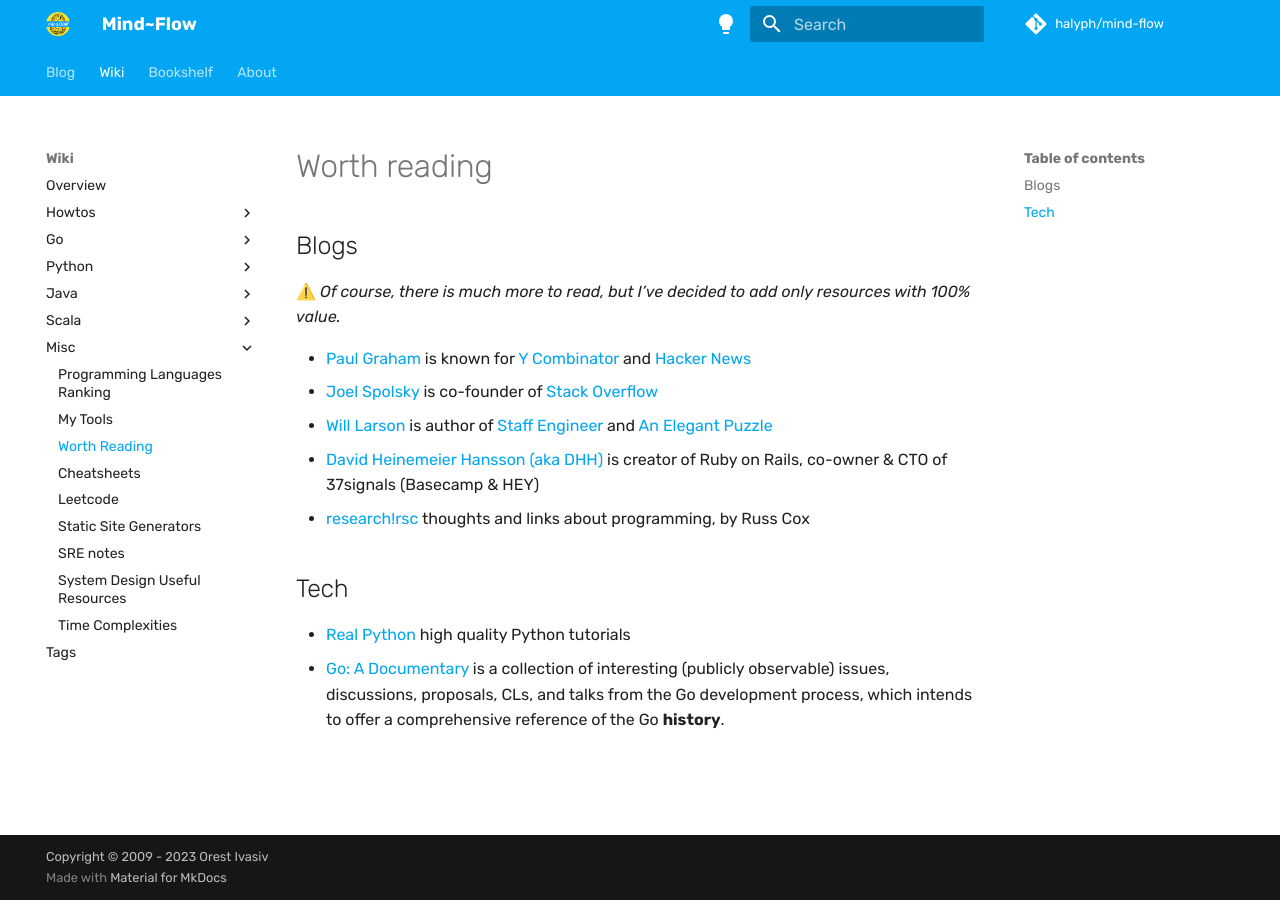
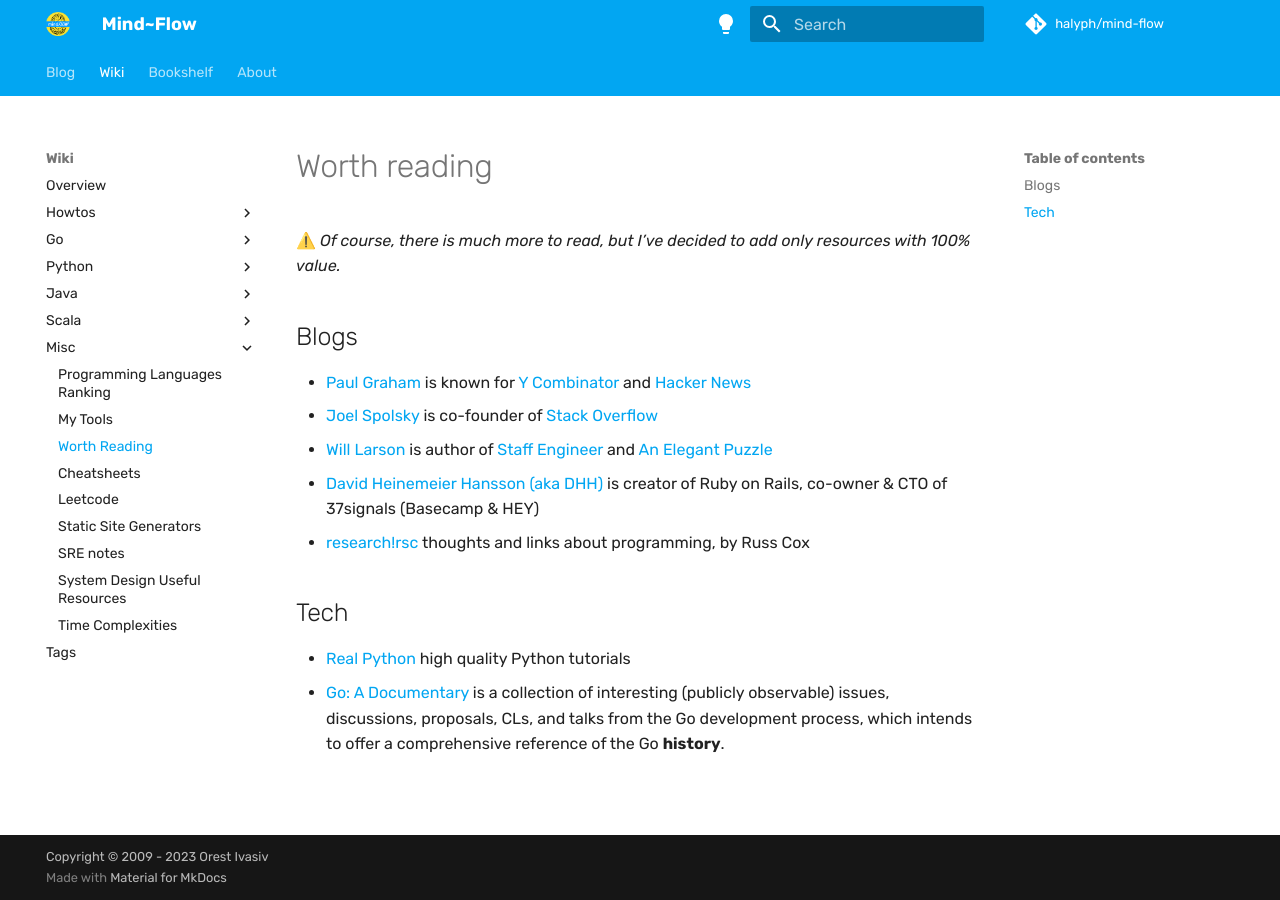
Before and after one commit to halyph/mind-flow, an MkDocs documentation site: the page built from docs/wiki/misc/worth-reading.md, in a window 1280 px wide. Built offline with MkDocs 1.6.1 and Material for MkDocs 9.7.7, drawn with Linux system fonts in a browser that asks for light colours; some web fonts are replaced; comment, search, counter and statistics services are not loaded.

```diff
--- a/docs/wiki/misc/worth-reading.md
+++ b/docs/wiki/misc/worth-reading.md
@@ -1,8 +1,8 @@
 # Worth reading
 
+⚠️ *Of course, there is much more to read, but I've decided to add only resources with 100% value.*
+
 ## Blogs
-
-⚠️ *Of course, there is much more to read, but I've decided to add only resources with 100% value.*
 
 - [Paul Graham](http://www.paulgraham.com) is known for [Y Combinator](https://www.ycombinator.com/) and [Hacker News](https://news.ycombinator.com/)
 - [Joel Spolsky](https://www.joelonsoftware.com) is co-founder of [Stack Overflow](https://stackoverflow.com/)
```
